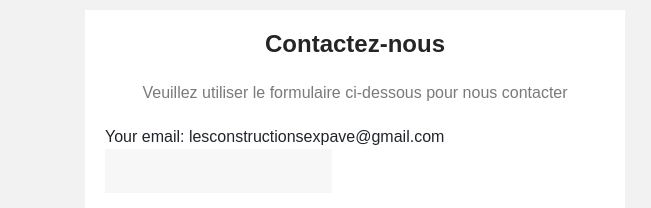
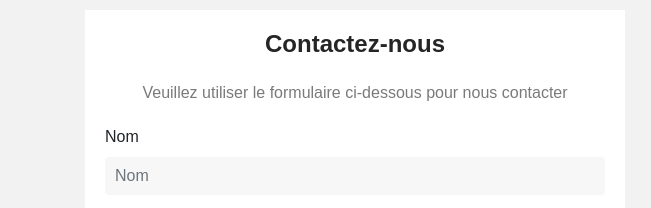
Before and after one commit to PhArObiS/ExcavationExpave, a plain HTML site: page index.html in a window 1280 px wide. Shown: the part 1860-2068 px from the top of the page, 0-651 px from the left. Drawn offline with nearby package versions, Linux system fonts and the light colour scheme; grey boxes are pictures that could not be loaded.

Commit message:
Contact form update2

```diff
--- a/index.html
+++ b/index.html
@@ -159,10 +159,6 @@
                                 contacter
                             </p>
                             <form action="https://formspree.io/f/xzbnryoe" method="POST" id="contact-form">
-                                <label>
-                                    Your email: lesconstructionsexpave@gmail.com
-                                    <input type="email" name="email">
-                                  </label>
                                 <div class="form-group">
                                     <label for="name">Nom</label>
                                     <input type="text" name="name" id="name" class="form-control" placeholder="Nom" required>
```
